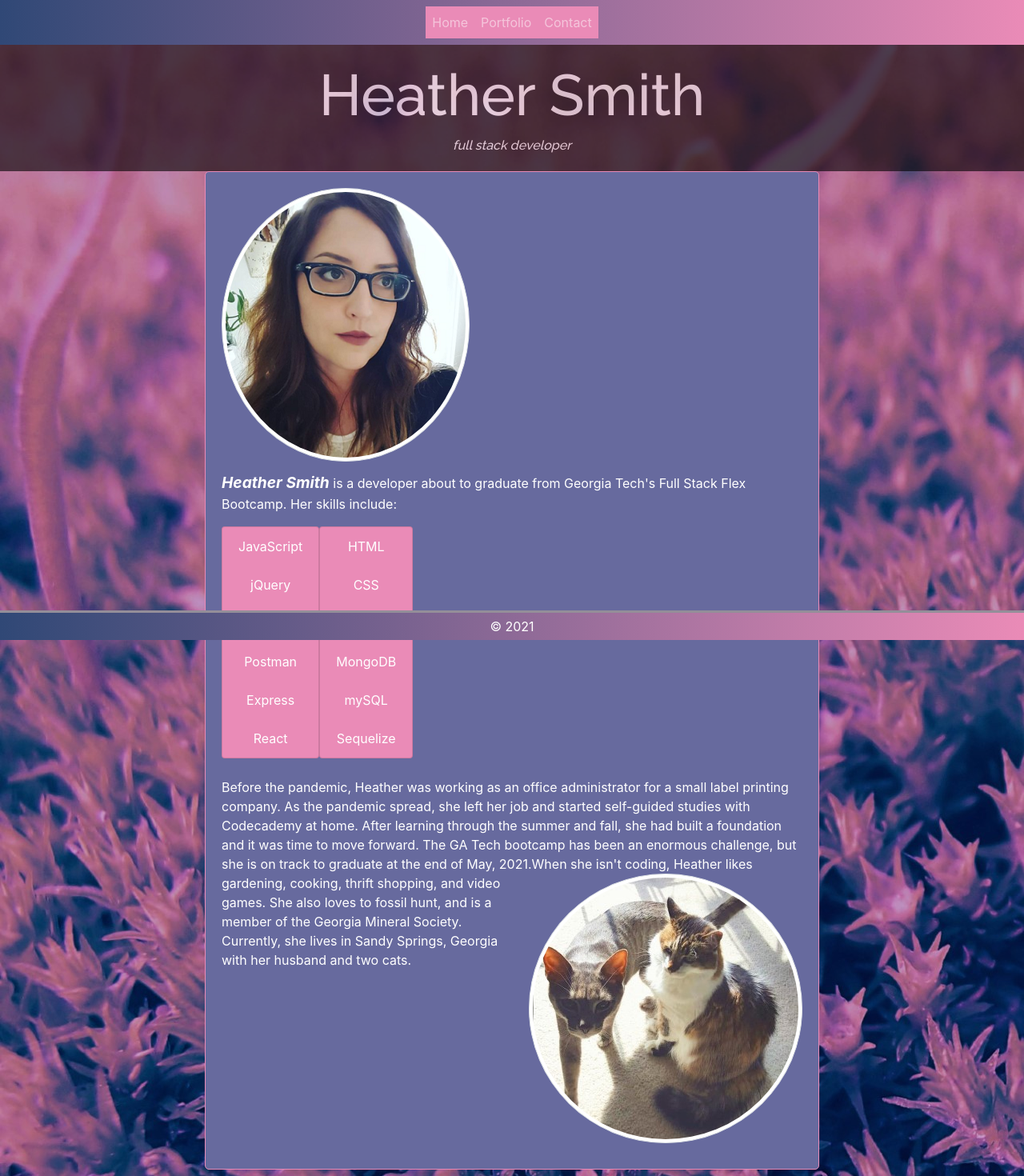
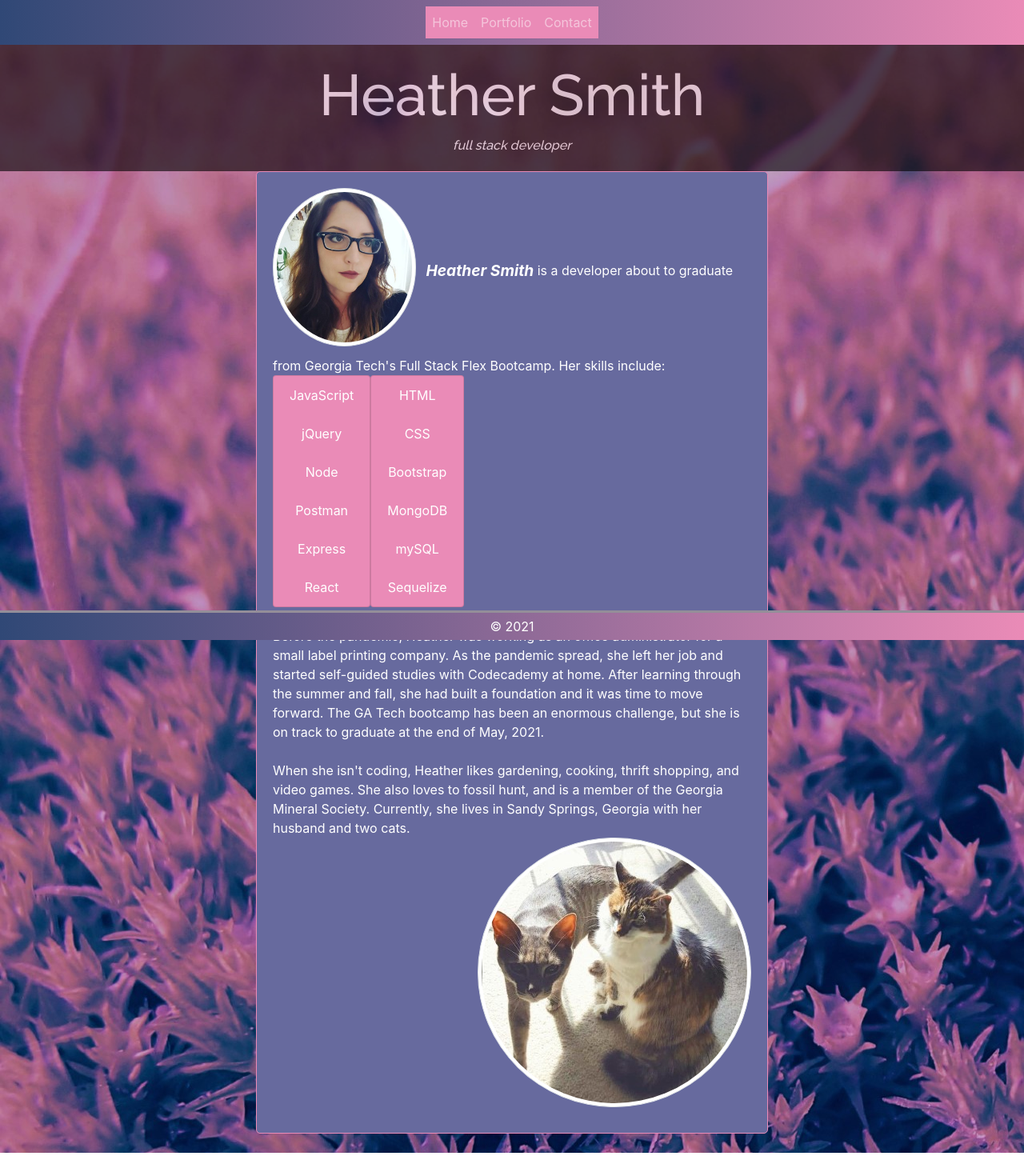
Before and after one commit to sorengrey/portfolio-in-react, a React (Create React App) app: page / in a window 1280 px wide. Shown: the top 1470 px of the page at 80% size. After the commit the page ends 1441 px from the top, so only its background shows below. Built offline with nearby package versions, Linux system fonts and the light colour scheme.

Commit message:
Adjustments to homepage CSS

```diff
--- a/src/pages/Home/Home.css
+++ b/src/pages/Home/Home.css
@@ -24,7 +24,7 @@ body {
   padding-bottom: 30px;
   border-radius: 5px;
   border: solid 1px #ea8bb7;
-  width: 60%;
+  width: 50%;
 }
 
 /* About Me Text on Home */
@@ -47,6 +47,8 @@ body {
   margin-right: 12px;
   margin-bottom: 12px;
   border-radius: 50%;
+  max-width: 30%;
+  height: auto;
 }
 
 /* Kitty Image */
@@ -55,6 +57,7 @@ body {
   margin-left: 12px;
   margin-bottom: 12px;
   float: inline-end;
+  height: auto;
 }
 
 /* Image Hover Animation */
@@ -79,13 +82,6 @@ li,
   color: white;
 }
 
-
-
-/* Second Column of Skills */
-/* .li2 {
-  margin-left: 4px;
-  margin-right: 4px;
-} */
 
 b {
   font-size: 1.2em;
--- a/src/pages/Home/Home.js
+++ b/src/pages/Home/Home.js
@@ -21,13 +21,13 @@ function Home() {
               alt="Heather Smith"
             />
 
-            <p>
+            {/* <p> */}
               <em>
                 <b>Heather Smith </b>
               </em>
               is a developer about to graduate from Georgia Tech's Full Stack
               Flex Bootcamp. Her skills include:
-            </p>
+            {/* </p> */}
 
 
             <div id="skill-list">
@@ -72,7 +72,9 @@ function Home() {
                   Sequelize
                 </li>
               </ul>
+
             </div>
+
             <br />
             <p>
               Before the pandemic, Heather was working as an office
@@ -82,18 +84,19 @@ function Home() {
               she had built a foundation and it was time to move forward. The GA
               Tech bootcamp has been an enormous challenge, but she is on track
               to graduate at the end of May, 2021.
-              {/* <br />
-              <br /> */}
-              <img
-                src={kitties}
-                className="img-thumbnail float-end"
-                id="kitties"
-                alt="Bun and Mia, two cats"
-              />
+              <br /><br/>
               When she isn't coding, Heather likes gardening, cooking, thrift
               shopping, and video games. She also loves to fossil hunt, and is a
               member of the Georgia Mineral Society. Currently, she lives in
               Sandy Springs, Georgia with her husband and two cats.
+              <br />
+              <img
+                src={kitties}
+                className="img-thumbnail float-right"
+                id="kitties"
+                alt="Bun and Mia, two cats"
+              />
+              <br />
             </p>
           </div>
         </div>
```
